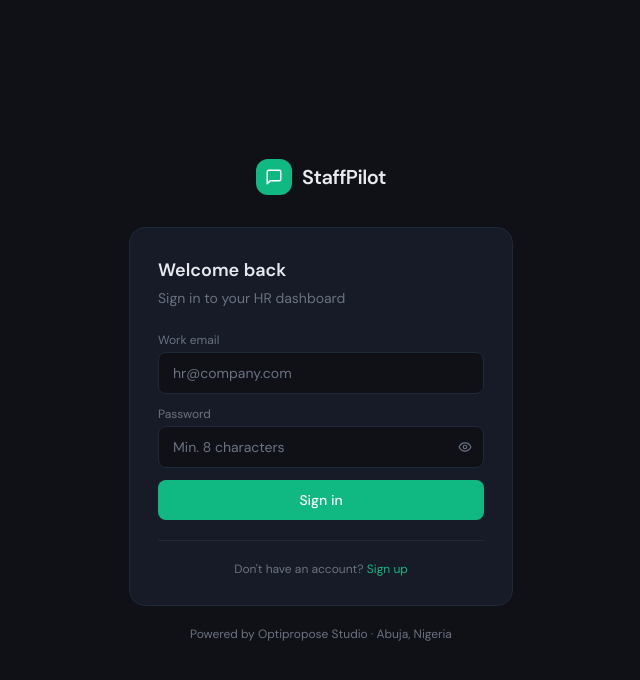
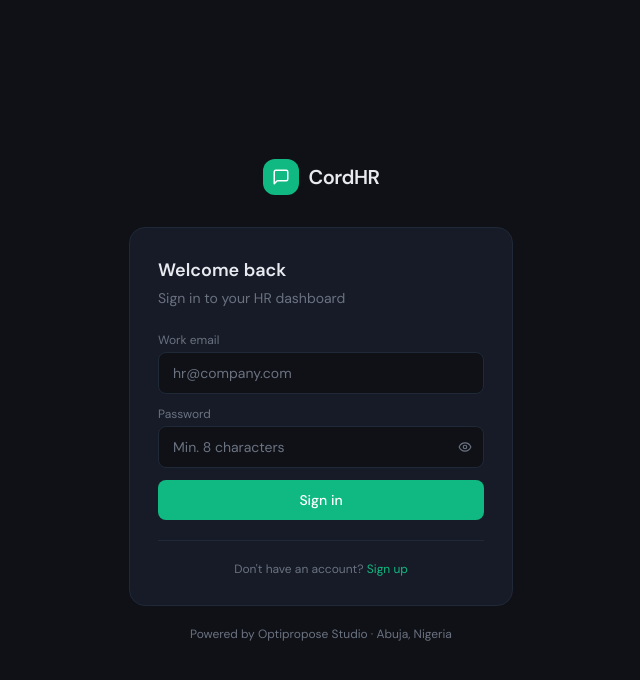
Before and after one commit to kodehausdev/staffpilot, a Next.js app in the folder frontend/: page /login in a window 1280 px wide. Shown: the top 680 px of the page, without its empty margins (319-959 px from the left). Built offline with nearby package versions, Linux system fonts and the light colour scheme; no server answers.

Commit message:
Rebrand StaffPilot → CordHR across frontend
Co-Authored-By: Claude Sonnet 4.6 <noreply@anthropic.com>

```diff
--- a/frontend/app/dashboard/payslips/page.tsx
+++ b/frontend/app/dashboard/payslips/page.tsx
@@ -213,7 +213,7 @@ export default function PayslipsPage() {
     const blob = new Blob([csv], { type: 'text/csv' })
     const url  = URL.createObjectURL(blob)
     const a    = document.createElement('a')
-    a.href = url; a.download = `staffpilot_${importFormat}_template.csv`; a.click()
+    a.href = url; a.download = `cordhr_${importFormat}_template.csv`; a.click()
     URL.revokeObjectURL(url)
   }
 
--- a/frontend/app/dashboard/settings/page.tsx
+++ b/frontend/app/dashboard/settings/page.tsx
@@ -251,7 +251,7 @@ function EnterpriseCard() {
       <p className="text-xs text-sp-muted mt-0.5">Unlimited staff</p>
       <p className="text-xs text-sp-accent mt-1 font-medium">Custom pricing</p>
       <a
-        href="mailto:hi.kodehaus@gmail.com?subject=StaffPilot Enterprise"
+        href="mailto:hi.kodehaus@gmail.com?subject=CordHR Enterprise"
         className="mt-3 flex w-full items-center justify-center gap-1.5 rounded-lg border border-sp-border px-3 py-1.5 text-xs text-sp-muted transition-colors hover:border-sp-accent hover:text-sp-accent"
       >
         Contact sales
--- a/frontend/app/layout.tsx
+++ b/frontend/app/layout.tsx
@@ -3,8 +3,8 @@ import './globals.css'
 import { AuthProvider } from '@/lib/auth-context'
 
 export const metadata: Metadata = {
-  title: 'StaffPilot — HR Dashboard',
-  description: 'AI-powered WhatsApp HR bot admin panel',
+  title: 'CordHR — HR Dashboard',
+  description: 'AI-powered WhatsApp HR assistant for modern teams',
 }
 
 export default function RootLayout({ children }: { children: React.ReactNode }) {
--- a/frontend/app/login/page.tsx
+++ b/frontend/app/login/page.tsx
@@ -67,7 +67,7 @@ function LoginForm() {
         <div className="w-9 h-9 rounded-xl bg-sp-accent flex items-center justify-center">
           <MessageSquare size={18} className="text-white" />
         </div>
-        <span className="text-xl font-semibold text-sp-text tracking-tight">StaffPilot</span>
+        <span className="text-xl font-semibold text-sp-text tracking-tight">CordHR</span>
       </div>
 
       <div className="bg-sp-surface border border-sp-border rounded-2xl p-7">
--- a/frontend/components/layout/Sidebar.tsx
+++ b/frontend/components/layout/Sidebar.tsx
@@ -44,7 +44,7 @@ export default function Sidebar() {
           <div className="w-7 h-7 rounded-lg bg-sp-accent flex items-center justify-center shrink-0">
             <MessageSquare size={13} className="text-white" />
           </div>
-          <span className="font-semibold text-sp-text tracking-tight text-sm">StaffPilot</span>
+          <span className="font-semibold text-sp-text tracking-tight text-sm">CordHR</span>
         </div>
       </div>
 
```
